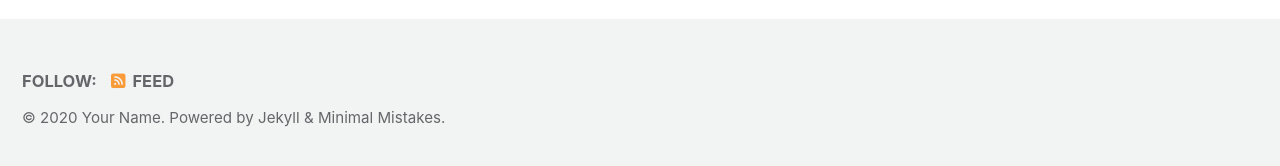
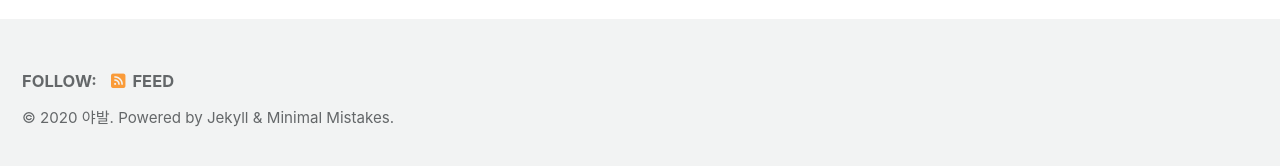
Before and after one commit to pmfpdf/pmfpdf.github.io, a Jekyll site: the page built from index.html, in a window 1280 px wide and 900 px high, scrolled down 222 px. Shown: the part 726-892 px from the top of the window. Built offline with Jekyll 4.4.1, drawn with Linux system fonts in a browser that asks for light colours; cached includes are drawn as plain includes; nearby versions of some CDN libraries; the list of posts is cut into pages by our own code.

Commit message:
name change

```diff
--- a/_config.yml
+++ b/_config.yml
@@ -19,8 +19,8 @@ locale                   : "en-US"
 title                    : "Site Title"
 title_separator          : "-"
 subtitle                 : # site tagline that appears below site title in masthead
-name                     : "Your Name"
-description              : "An amazing website."
+name                     : "야발"
+description              : "성강진 고환결손"
 url                      : # the base hostname & protocol for your site e.g. "https://mmistakes.github.io"
 baseurl                  : # the subpath of your site, e.g. "/blog"
 repository               : # GitHub username/repo-name e.g. "mmistakes/minimal-mistakes"
```
